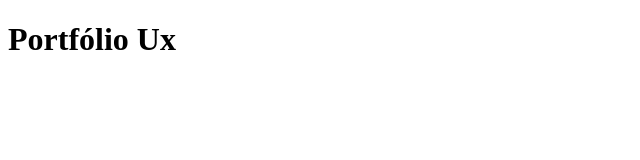
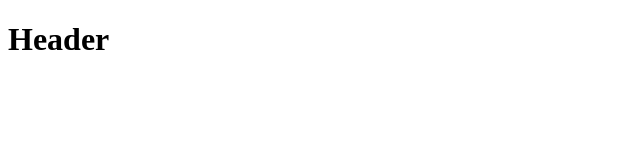
Before and after one commit to Michelprj/portf-lioUx, a React (Vite) app: page / in a window 1280 px wide. Shown: the top 160 px of the page, without its empty margins (0-640 px from the left). Built offline with nearby package versions, Linux system fonts and the light colour scheme.

Commit message:
feat: create header component and config eslintignore

```diff
--- a/package.json
+++ b/package.json
@@ -9,7 +9,8 @@
   },
   "dependencies": {
     "react": "^18.2.0",
-    "react-dom": "^18.2.0"
+    "react-dom": "^18.2.0",
+    "styled-components": "^6.1.8"
   },
   "devDependencies": {
     "@trybe/eslint-config-frontend": "^1.11.4",
--- a/src/App.tsx
+++ b/src/App.tsx
@@ -1,6 +1,8 @@
+import Header from './components/header';
+
 function App() {
   return (
-    <h1>Portfólio Ux</h1>
+    <Header />
   );
 }
 
--- /dev/null
+++ b/src/components/header/index.tsx
@@ -0,0 +1,7 @@
+function Header() {
+  return (
+    <h1>Header</h1>
+  );
+}
+
+export default Header;
```
Also changed, not shown: 2 other files (tests, documents, lock files or other folders).
